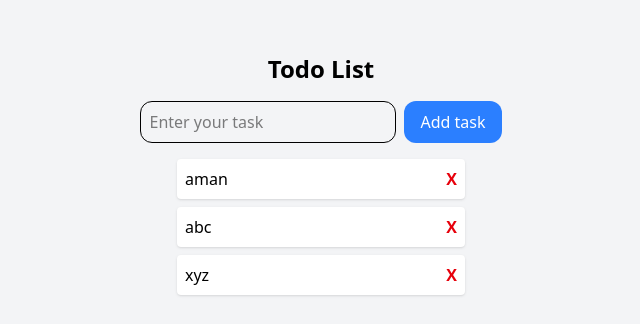
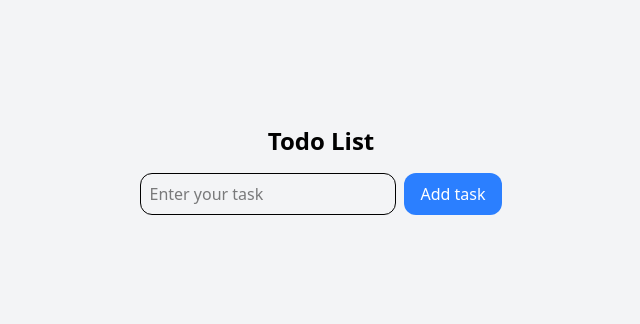
Before and after one commit to amananurag20/react-demo, a React (Vite) app: page / in a window 1280 px wide. Shown: the part 222-546 px from the top of the page, without its empty margins (319-959 px from the left). Built offline with nearby package versions, Linux system fonts and the light colour scheme.

Commit message:
todo app complete

```diff
--- a/package.json
+++ b/package.json
@@ -13,6 +13,7 @@
     "@tailwindcss/vite": "^4.0.13",
     "react": "^19.0.0",
     "react-dom": "^19.0.0",
+    "react-router-dom": "^7.3.0",
     "tailwindcss": "^4.0.13"
   },
   "devDependencies": {
--- a/src/App.jsx
+++ b/src/App.jsx
@@ -1,11 +1,13 @@
 import { useState } from "react";
 
 const App = () => {
-  const [todo, setTodo] = useState(["aman", "abc", "xyz"]); //in memory db
+  //{name:"study",id:}
+  const [todo, setTodo] = useState([]); //in memory db
   const [task, setTask] = useState(""); //input field
 
   function handleAddTask() {
-    setTodo([...todo, task]);
+    if (task == "") return;
+    setTodo([...todo, { name: task, id: crypto.randomUUID() }]);
     setTask("");
   }
 
@@ -37,10 +39,10 @@ const App = () => {
       <ul className="w-72">
         {todo.map((t, index) => (
           <li
-            key={index}
+            key={t.id}
             className="flex justify-between items-center bg-white p-2 rounded shadow mb-2"
           >
-            {t}
+            {t.name}
             <button
               className="text-red-600 font-bold"
               onClick={() => handleDelete(index)}
```
Also changed, not shown: 1 other file (tests, documents, lock files or other folders).
